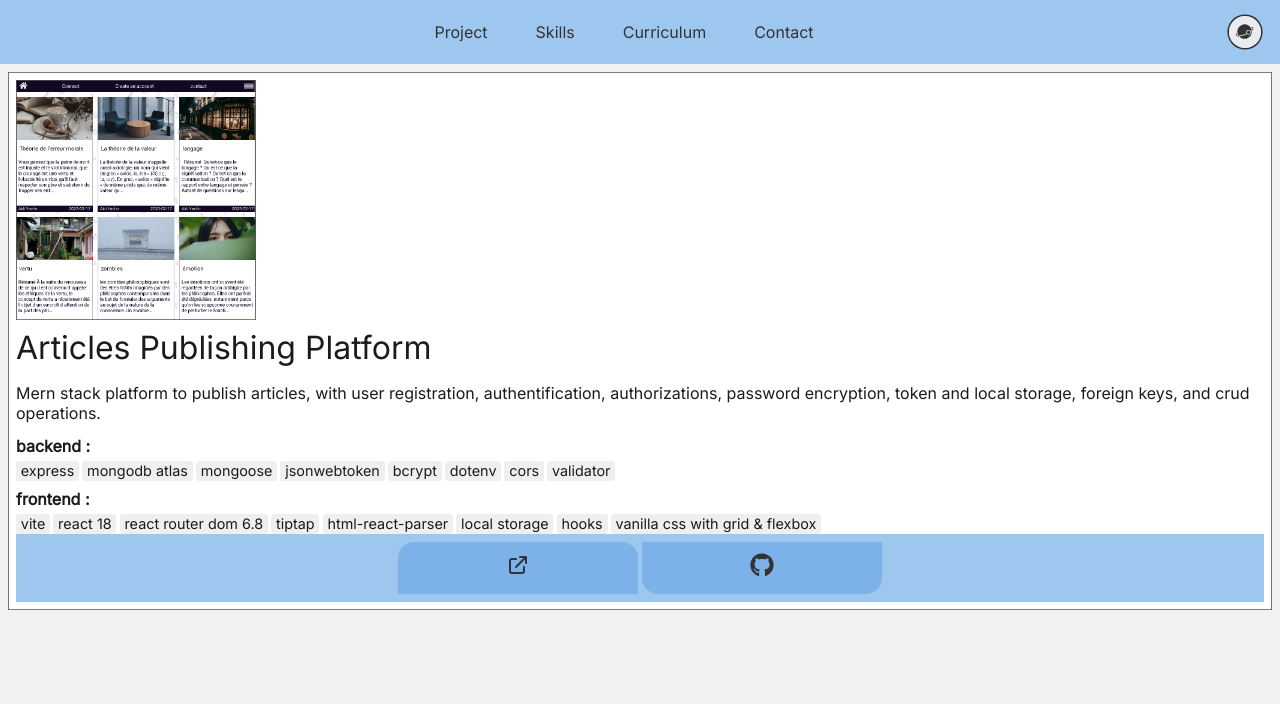
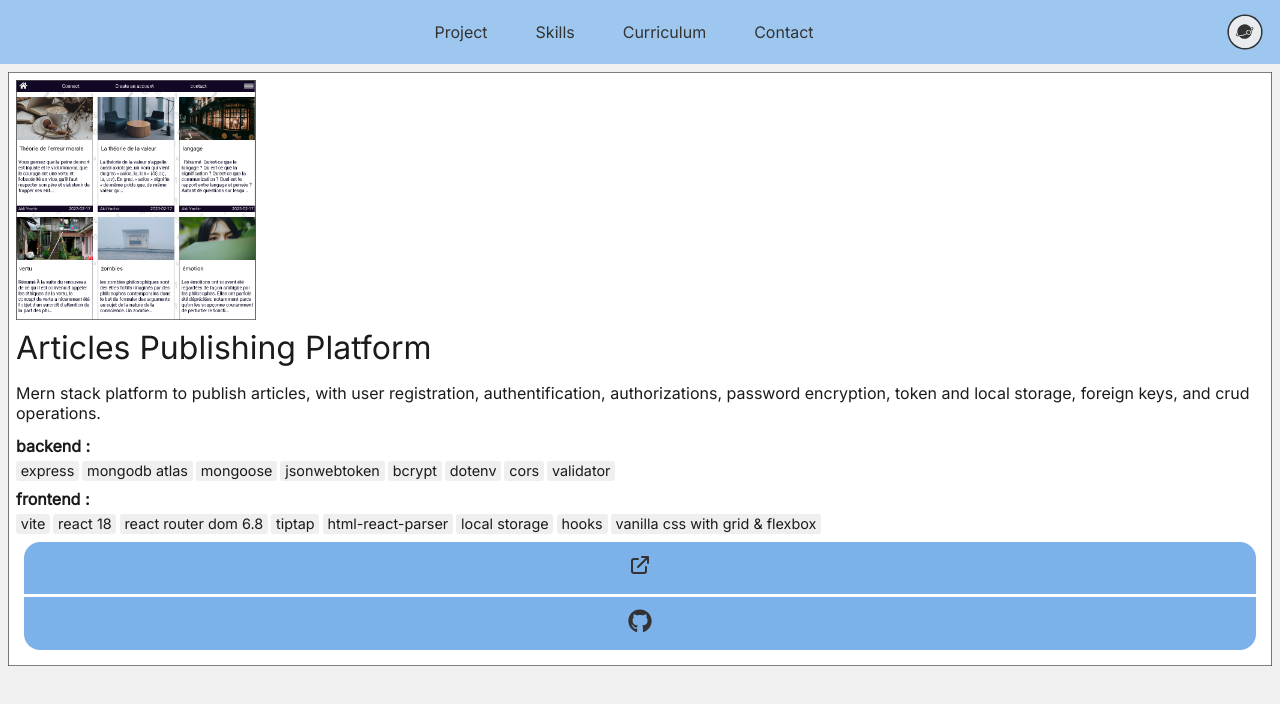
Before and after one commit to akliyachir/portfolio, a React (Vite) app: page / in a window 1280 px wide. Shown: the top 704 px of the page. Built offline with nearby package versions, Linux system fonts and the light colour scheme.

Commit message:
project card strure and styling

```diff
--- a/src/Components/5-ProjectCard/ProjectCard.css
+++ b/src/Components/5-ProjectCard/ProjectCard.css
@@ -90,15 +90,14 @@
 	align-items: center;
 	justify-content: center;
 	align-items: center;
-	flex-wrap: wrap;
+	flex-direction: column;
 	width: 100%;
 	gap: 0.2rem;
-	background-color: var(--tl-1);
 	padding: 0.5rem;
 }
 
 .light .ProjectCardContainer .project_links_container a:first-of-type {
-	min-width: 15rem;
+	width: 100%;
 	background-color: var(--tl-2);
 	text-align: center;
 	padding: 0.7rem;
@@ -109,7 +108,8 @@
 	font-size: 1.5rem;
 }
 .light .ProjectCardContainer .project_links_container a:last-of-type {
-	min-width: 15rem;
+	width: 100%;
+
 	background-color: var(--tl-2);
 	text-align: center;
 	padding: 0.7rem;
--- a/src/Components/5-ProjectCard/ProjectCard.jsx
+++ b/src/Components/5-ProjectCard/ProjectCard.jsx
@@ -49,7 +49,6 @@ export default function ProjectCard({
 						);
 					})}
 				</div>
-			</div>
 				<div className='project_links_container'>
 					<a href={project_link} target='_blank' rel='noopener noreferrer'>
 						<HiOutlineExternalLink />
@@ -63,5 +62,6 @@ export default function ProjectCard({
 					</a>
 				</div>
 			</div>
+		</div>
 	);
 }
```
Lines whose indentation alone changed are shown as unchanged.
